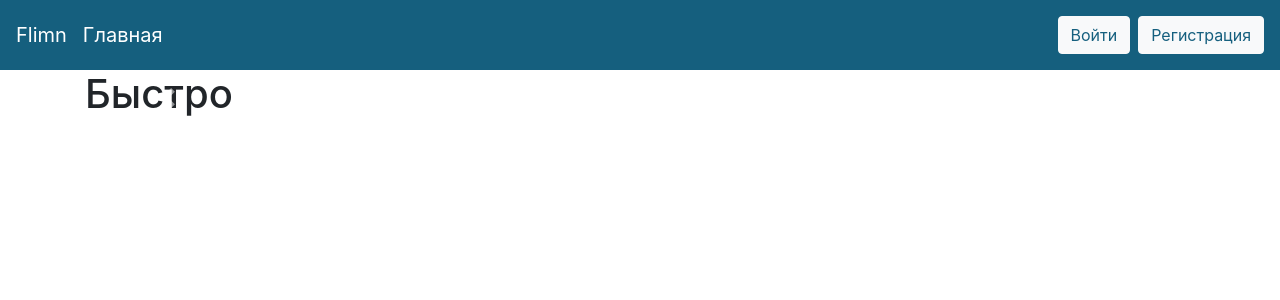
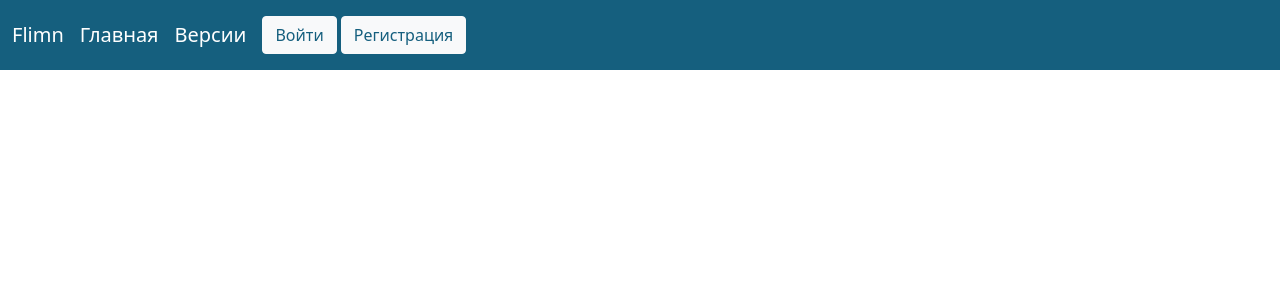
Before and after one commit to Aiow-dev/Flimn, a Django app: template templates/home.html in a window 1280 px wide. Shown: the top 300 px of the page. Run offline with Django 3.2, Linux system fonts and the light colour scheme; the template is opened without the code that fills it, so the values that code supplies are empty.

Commit message:
v2.2.1/test: new design, fixed bugs, update to Bootstrap 5

```diff
--- a/pages/urls.py
+++ b/pages/urls.py
@@ -1,6 +1,7 @@
 from django.urls import path
-from .views import HomePageView
+from .views import HomePageView, VersionsPageView
 
 urlpatterns = [
+    path('versions/', VersionsPageView.as_view(), name='versions'),
     path('', HomePageView.as_view(), name='home'),
 ]
--- a/pages/views.py
+++ b/pages/views.py
@@ -5,3 +5,7 @@
 
 class HomePageView(TemplateView):
     template_name = 'home.html'
+
+
+class VersionsPageView(TemplateView):
+    template_name = 'versions.html'
--- a/static/css/main.css
+++ b/static/css/main.css
@@ -1,9 +1,14 @@
 html {
     scroll-behavior: smooth;
+    margin: 0;
+    padding: 0;
+    box-sizing: border-box;
 }
 
 body {
     transition: 1s;
+    padding-right: 0 !important;
+
 }
 
 .wrapper_center {
@@ -182,8 +187,9 @@
 .blk-btn {
     border: none;
     border-radius: 2px;
-    background-color: #009EB2;
+    background-color: #00C3E5;
     color: white;
+    transition: 1s;
 }
 
 .blk-btn:focus {
@@ -193,7 +199,7 @@
 .btn-mg {
     border: none;
     border-radius: 2px;
-    background-color: #009EB2;
+    background-color: #00C3E5;
     color: white;
     margin-top: 30px;
     float: right;
@@ -203,16 +209,10 @@
     outline: 2px solid #0082FD;
 }
 
-.close-outline:focus {
-    outline: none;
-    border-color: #3cade0;
-    box-shadow: 0 0 0 3px rgba(0, 72, 255, 0.25);
-}
-
 .toggle-mode {
     color: white;
-    margin-top: 10px;
     transition: 1s;
+    line-height: 35px;
 }
 
 .toggle-mode.active {
--- a/templates/base.html
+++ b/templates/base.html
@@ -7,7 +7,8 @@
     <title>{% block title %}Flimn | Главная{% endblock title %}</title>
     <meta name="viewport" content="width=device-width, initial-scale=1, shrink-to-fit=no">
 
-    <link href="https://cdn.jsdelivr.net/npm/bootstrap@4.5.3/dist/css/bootstrap.min.css" rel="stylesheet">
+    <link href="https://cdn.jsdelivr.net/npm/bootstrap@5.1.3/dist/css/bootstrap.min.css" rel="stylesheet"
+          integrity="sha384-1BmE4kWBq78iYhFldvKuhfTAU6auU8tT94WrHftjDbrCEXSU1oBoqyl2QvZ6jIW3" crossorigin="anonymous">
     <link href="{% static 'fontawesome_free/css/fontawesome.css' %}" rel="stylesheet" type="text/css">
     <link href="{% static 'fontawesome_free/css/brands.css' %}" rel="stylesheet" type="text/css">
     <link href="{% static 'fontawesome_free/css/solid.css' %}" rel="stylesheet" type="text/css">
@@ -17,11 +18,14 @@
 <body>
 <script src="https://code.jquery.com/jquery-3.5.1.min.js"></script>
 <script src="https://cdn.jsdelivr.net/npm/popper.js@1.16.1/dist/umd/popper.min.js"></script>
-<script src="https://cdn.jsdelivr.net/npm/bootstrap@4.5.3/dist/js/bootstrap.min.js"></script>
-
+<script src="https://cdn.jsdelivr.net/npm/bootstrap@5.1.3/dist/js/bootstrap.bundle.min.js"
+        integrity="sha384-ka7Sk0Gln4gmtz2MlQnikT1wXgYsOg+OMhuP+IlRH9sENBO0LRn5q+8nbTov4+1p"
+        crossorigin="anonymous"></script>
 <nav class="navbar navbar-expand-lg navbar-dark" style="background-color: #155F7E; min-height: 70px;">
+    <div class="container-fluid">
         <a class="navbar-brand" href="{% url 'home' %}">Flimn</a>
         <a class="navbar-brand" href="{% url 'home' %}">Главная</a>
+        <a class="navbar-brand" href="{% url 'versions' %}">Версии</a>
         {% if user.is_authenticated %}
             <ul class="navbar-nav mr-auto">
                 <li class="nav-item">
@@ -29,23 +33,24 @@
                 </li>
             </ul>
         {% endif %}
-    <button class="navbar-toggler" type="button" data-toggle="collapse" data-target="#navbarSupportedContent"
-            aria-controls="navbarSupportedContent" aria-expanded="false" aria-label="Toggle navigation">
+        <em class="fas fa-moon toggle-mode"></em>
+        <button class="navbar-toggler" type="button" data-bs-toggle="collapse"
+                data-bs-target="#navbarToggleExternalContent" aria-controls="navbarToggleExternalContent"
+                aria-expanded="false" aria-label="Toggle navigation">
             <span class="navbar-toggler-icon"></span>
         </button>
-    <div class="collapse navbar-collapse" id="navbarSupportedContent">
+        <div class="collapse navbar-collapse" id="navbarToggleExternalContent">
             {% if user.is_authenticated %}
-            <ul class="navbar-nav ml-auto">
-                <li class="nav-item">
+                <ul class="navbar-nav me-auto mb-2 mb-lg-0">
+                    <li class="nav-item dropdown">
                         <a class="nav-link dropdown-toggle" href="#" id="navbarDropdown" role="button"
-                       data-toggle="dropdown" aria-haspopup="true" aria-expanded="false">
-                        <i class="fas fa-moon toggle-mode"></i>
+                           data-bs-toggle="dropdown" aria-haspopup="true" aria-expanded="false">
                             {{ user.username }}
                         </a>
-                    <input style="display:none;" name="{{ user.id }}">
-                    <div class="dropdown-menu dropdown-menu-lg-right" aria-labelledby="navbarDropdown">
+                        <div class="dropdown-menu dropdown-menu-lg-right dropdown-menu-dark"
+                             aria-labelledby="navbarDropdown">
                             <a class="dropdown-item" href="{% url 'password_change' %}">Изменить пароль</a>
-                        <div class="dropdown-divider"></div>
+                            <hr class="dropdown-divider"/>
                             <a class="dropdown-item" href="{% url 'logout' %}">Выйти</a>
                         </div>
                     </li>
@@ -59,6 +64,7 @@
                 </form>
             {% endif %}
         </div>
+    </div>
 </nav>
 <div class="container">
     {% block content %}
--- a/templates/home.html
+++ b/templates/home.html
@@ -9,32 +9,6 @@
 
 <body>
 {% block content %}
-    <div id="carouselExampleIndicators" class="carousel slide" data-ride="carousel">
-    <ol class="carousel-indicators">
-        <li data-target="#carouselExampleIndicators" data-slide-to="0" class="active"></li>
-        <li data-target="#carouselExampleIndicators" data-slide-to="1"></li>
-        <li data-target="#carouselExampleIndicators" data-slide-to="2"></li>
-    </ol>
-    <div class="carousel-inner">
-        <div class="carousel-item active">
-            <h1>Быстро</h1>
-        </div>
-        <div class="carousel-item">
-            <h1>Просто</h1>
-        </div>
-        <div class="carousel-item">
-            <h1>Эффективно</h1>
-        </div>
-    </div>
-    <a class="carousel-control-prev" href="#carouselExampleIndicators" role="button" data-slide="prev">
-        <span class="carousel-control-prev-icon" aria-hidden="true"></span>
-        <span class="sr-only">Previous</span>
-    </a>
-    <a class="carousel-control-next" href="#carouselExampleIndicators" role="button" data-slide="next">
-        <span class="carousel-control-next-icon" aria-hidden="true"></span>
-        <span class="sr-only">Next</span>
-    </a>
-    </div>
 {% endblock content %}
 </body>
 
```
Also changed, not shown: static/js/notes.js (+4 -3 lines), templates/note_list.html (+19 -22 lines). Lines whose indentation alone changed are shown as unchanged.
